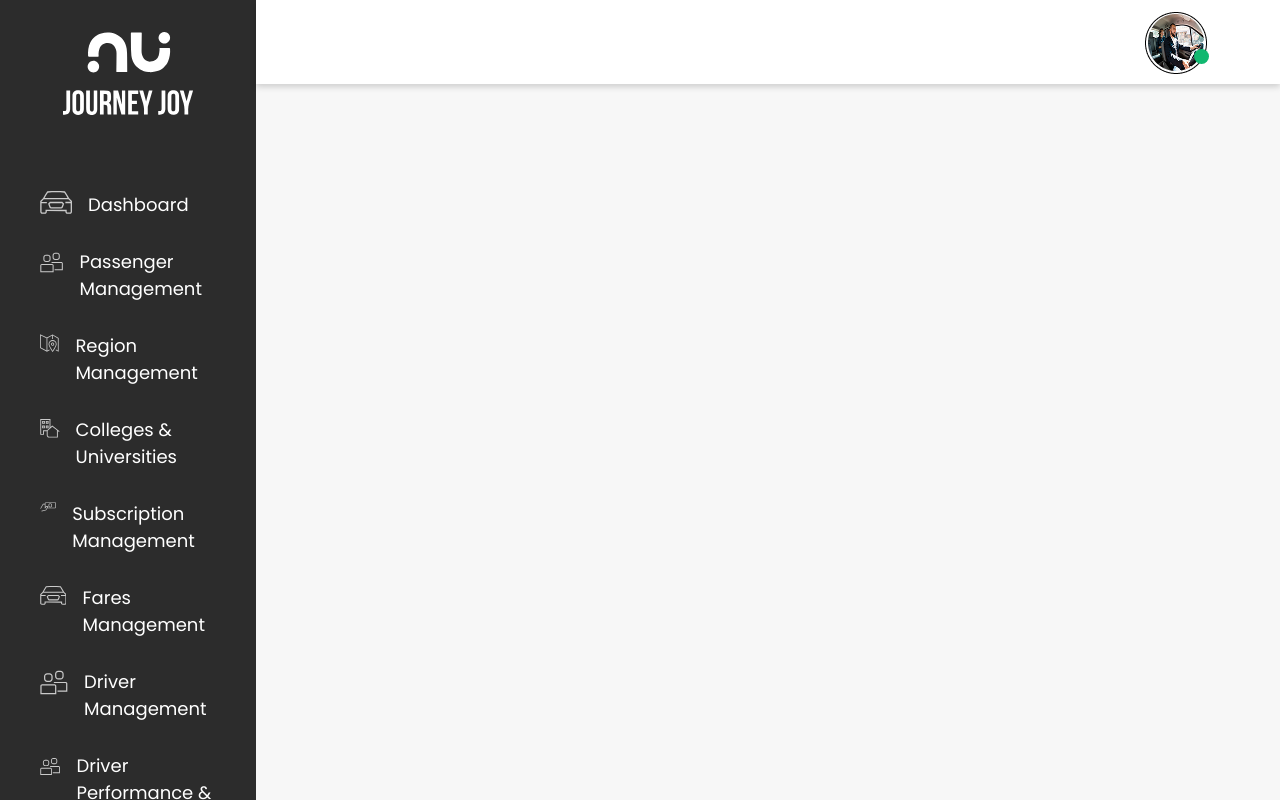
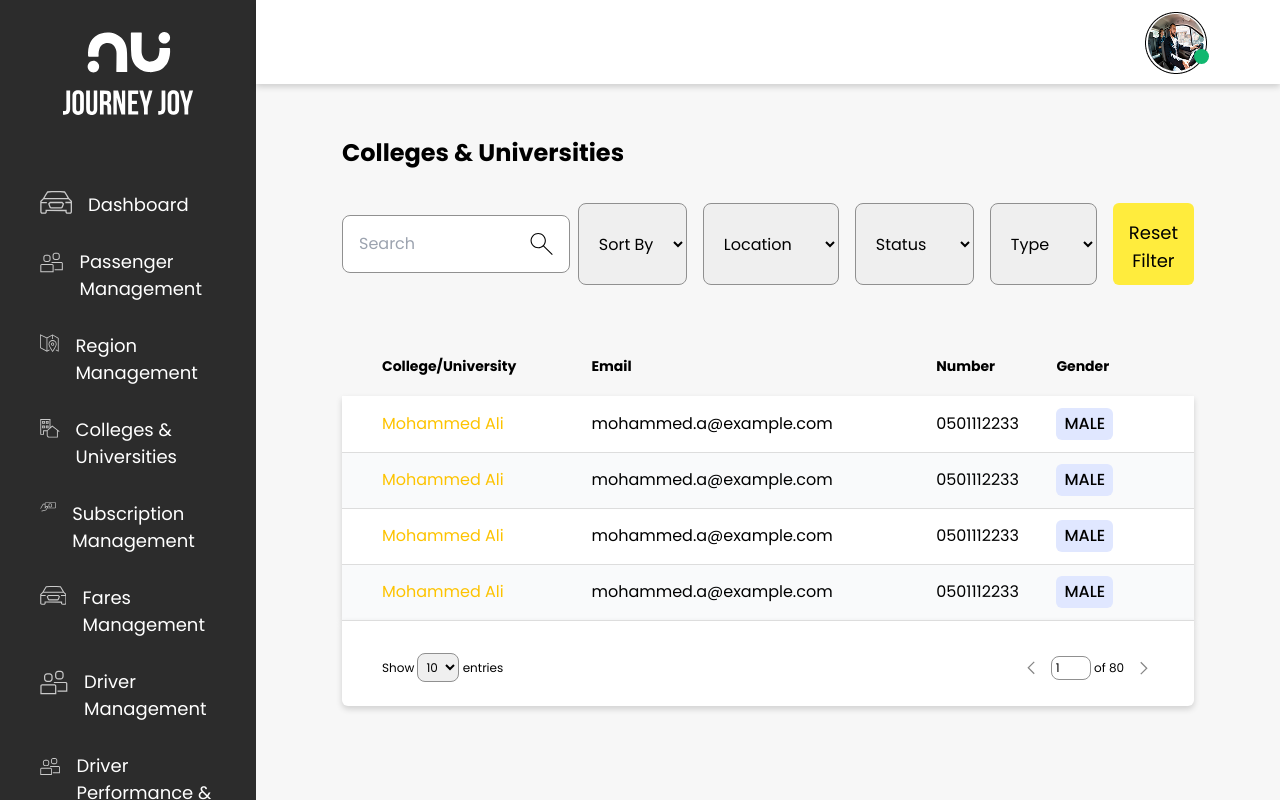
Before and after one commit to anasrazaofficial/journey-joy-dashboard, a React (Create React App) app: page /colleges-and-universities in a window 1280 px wide. Built offline with nearby package versions, Linux system fonts and the light colour scheme.

Commit message:
Develop Colleges & Universities page

```diff
--- a/src/App.js
+++ b/src/App.js
@@ -1,7 +1,7 @@
 import { BrowserRouter as Router, Route, Routes } from "react-router-dom";
 import "./App.css";
 
-import { Dashboard, PassengerManagment, RegionManagement } from "./Pages";
+import { CollegesAndUniversities, Dashboard, PassengerManagment, RegionManagement } from "./Pages";
 import { Navbar, Sidebar } from "./components";
 
 
@@ -17,6 +17,7 @@ function App() {
             <Route path="/" element={<Dashboard />} />
             <Route path="/passenger-managment" element={<PassengerManagment />} />
             <Route path="/region-management" element={<RegionManagement />} />
+            <Route path="/colleges-and-universities" element={<CollegesAndUniversities />} />
           </Routes>
         </Router>
       </main>
--- /dev/null
+++ b/src/Pages/CollegesAndUniversities.jsx
@@ -0,0 +1,112 @@
+import { Pagination } from "../components";
+import { avatarTable, search } from "../assets";
+
+
+export const CollegesAndUniversities = () => {
+    return (
+        <>
+            <h2>Colleges & Universities</h2>
+
+
+
+
+            {/* Form */}
+            <form className="mt-8 flex justify-between items-center gap-x-2">
+                <div className="relative w-[460px] input-search-container">
+                    <input type="text" placeholder="Search" className="w-full form-element" />
+                    <img src={search} alt="Search" width={20} height={20} />
+                </div>
+
+
+                <div className="flex gap-x-4">
+                    <select name="sort" id="sort" className="form-element">
+                        <option value={undefined}>Sort By</option>
+                        <option value="filter1">Filter 1</option>
+                        <option value="filter2">Filter 2</option>
+                        <option value="filter3">Filter 3</option>
+                    </select>
+
+                    <select name="location" id="location" className="form-element">
+                        <option value={undefined}>Location</option>
+                        <option value="location1">Location 1</option>
+                        <option value="location2">Location 2</option>
+                        <option value="location3">Location 3</option>
+                    </select>
+
+                    <select name="status" id="status" className="form-element">
+                        <option value={undefined}>Status</option>
+                        <option value="status1">Status 1</option>
+                        <option value="status2">Status 2</option>
+                        <option value="status3">Status 3</option>
+                    </select>
+
+                    <select name="type" id="type" className="form-element">
+                        <option value={undefined}>Type</option>
+                        <option value="type1">Type 1</option>
+                        <option value="type2">Type 2</option>
+                        <option value="type3">Type 3</option>
+                    </select>
+
+                    <button type="submit" className="btn-yellow">Reset Filter</button>
+                </div>
+            </form>
+
+
+
+
+
+
+
+            {/* Table */}
+            <table className="mt-[70px] w-full table-striped">
+                <thead>
+                    <tr>
+                        <th>College/University</th>
+                        <th>Email</th>
+                        <th>Number</th>
+                        <th>Gender</th>
+                    </tr>
+                </thead>
+
+
+                <tbody>
+                    <tr>
+                        <td className="text-[#FDC300]">Mohammed Ali</td>
+                        <td>mohammed.a@example.com</td>
+                        <td>0501112233</td>
+                        <td><span className="table-tag bg-[#E0E7FF]">MALE</span></td>
+                    </tr>
+
+                    <tr>
+                        <td className="text-[#FDC300]">Mohammed Ali</td>
+                        <td>mohammed.a@example.com</td>
+                        <td>0501112233</td>
+                        <td><span className="table-tag bg-[#E0E7FF]">MALE</span></td>
+                    </tr>
+
+                    <tr>
+                        <td className="text-[#FDC300]">Mohammed Ali</td>
+                        <td>mohammed.a@example.com</td>
+                        <td>0501112233</td>
+                        <td><span className="table-tag bg-[#E0E7FF]">MALE</span></td>
+                    </tr>
+
+                    <tr>
+                        <td className="text-[#FDC300]">Mohammed Ali</td>
+                        <td>mohammed.a@example.com</td>
+                        <td>0501112233</td>
+                        <td><span className="table-tag bg-[#E0E7FF]">MALE</span></td>
+                    </tr>
+                </tbody>
+            </table>
+
+
+
+
+
+
+            {/* Pagination */}
+            <Pagination />
+        </>
+    );
+};
--- a/src/Pages/index.js
+++ b/src/Pages/index.js
@@ -1,3 +1,4 @@
+export { CollegesAndUniversities } from "./CollegesAndUniversities";
 export { Dashboard } from "./Dashboard";
 export { PassengerManagment } from "./PassengerManagment";
 export { RegionManagement } from "./RegionManagement";
```
